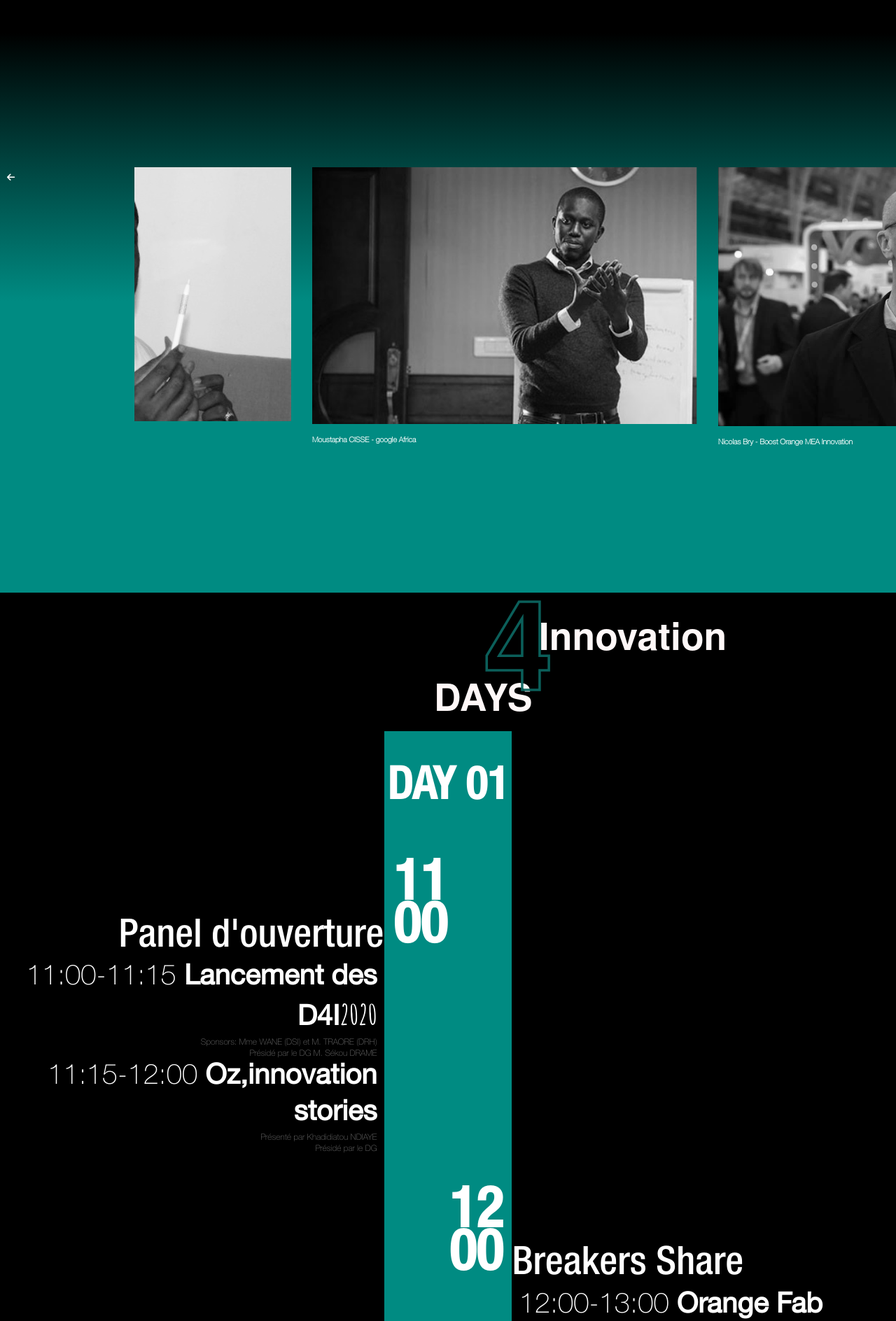
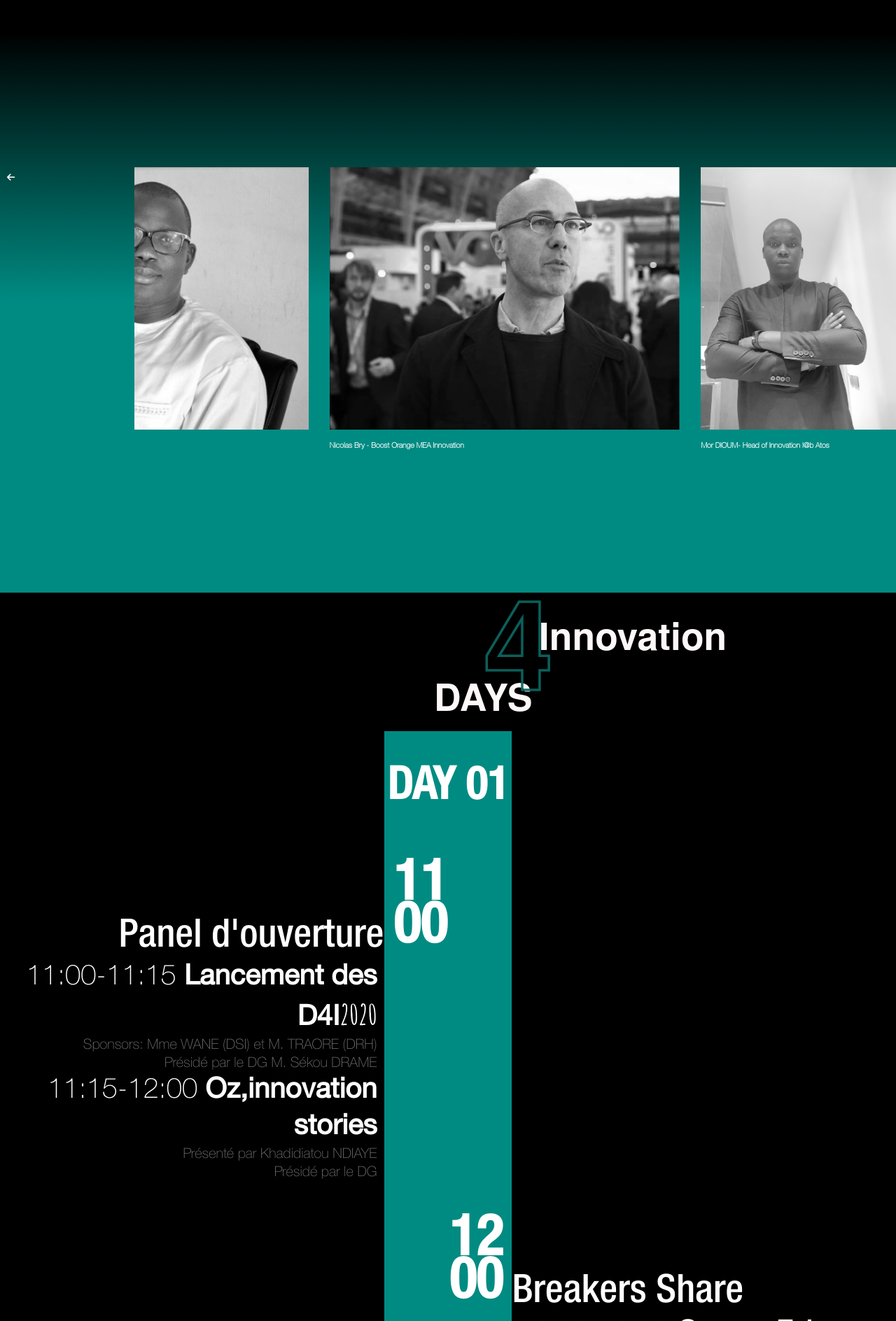
Before and after one commit to mouhagaye/Days4Innovation, a Flask app: page /presentationDays4innovation in a window 1280 px wide. Shown: the part 1307-3195 px from the top of the page at 70% size. Run offline with Flask 2, Linux system fonts and the light colour scheme; some libraries are stand-ins or nearby versions.

Commit message:
integration des template

```diff
--- a/docker-compose.yml
+++ b/docker-compose.yml
@@ -1,4 +1,4 @@
-version: "3.8"
+version: "2"
 services:
   app:
     build: .
--- a/static/css/styles.css
+++ b/static/css/styles.css
@@ -493,6 +493,11 @@ header {
   background: linear-gradient(180deg, black 0%, #008b82 48%);
 }
 
+.slick-slide img {
+  width: auto;
+  height: 375px;
+}
+
 .caroussel-item {
   padding-right: 30px;
 }
@@ -687,7 +692,7 @@ ul {
 .presentateur {
   color: #707070;
   font-family: "HelveticaNeue35";
-  font-size: 0.75rem;
+  font-size: 1.25rem;
   font-weight: light;
 }
 
--- a/static/css/styles.scss
+++ b/static/css/styles.scss
@@ -403,11 +403,16 @@ header {
     rgba(0, 139, 130, 1) 48%
   );
 }
+.slick-slide img {
+  width: auto;
+  height: 375px;
+}
 .caroussel-item {
   padding-right: 30px;
   h5 {
     font-family: $helv35-font;
   }
+
 }
 .slide-arrow {
   position: absolute;
@@ -538,7 +543,7 @@ ul {
 .presentateur {
   color: $primary-colors-hover;
   font-family: $helv35-font;
-  font-size: 0.75rem;
+  font-size: 1.25rem;
   font-weight: light;
 }
 
--- a/templates/index.html
+++ b/templates/index.html
@@ -70,7 +70,7 @@
     <div class="hero-call-to-action">
         <div class="bottom-button">
             <a href="{{ url_for('presentationDays4innovation')}}" class="button-participate ">
-                <h2> inscrivez vous... </h2>
+                <h2> en savoir plus... </h2>
             </a>
         </div>
     </div>
--- a/templates/presentationDays4innovation.html
+++ b/templates/presentationDays4innovation.html
@@ -43,7 +43,7 @@
                 <li><a href="#Apropos">A propos</a></li>
             </ul>
         </div>
-        <a href="{{url_for('registration')}}" class="button-participate"> PARTICIPEZ...</a>
+        <a href="{{ url_for('registration')}}" class="button-participate"> PARTICIPEZ...</a>
 
         <div class="hero-img">
             <img src="static/images/macLineBreakers.png" alt="macbook illustration">
@@ -61,23 +61,60 @@
                 Venez vivre avec nous, comme jamais, l’innovation chez SONATEL.
             </p>
         </div>
-        <a href="{{url_for('registration')}}" class="big-button-participate">
+        <a href="{{ url_for('registration')}}" class="big-button-participate">
             Enregistrez vous <br> maintenant!
         </a>
 
         <div id="Speaker" class="caroussel-wrapper">
             <div class="caroussel-item">
-                <img src="static/images/cisse-Google.png" alt="cisse google">
-                <h5>Moustapha CISSE - google Africa</h5>
+                <img src="static/images/DG.jpg" alt="Sékou Dramé">
+                <h5>Sékou DRAME - Directeur Général SONATEL</h5>
+            </div>
+            <div class="caroussel-item">
+                <img src="static/images/mary-teuw-niane.jpg" alt="MT Niane">
+                <h5>Pr Mary Teuw NIANE -Membre de l'Académie nationale des Sciences et Techniques du Sénégal</h5>
+            </div>
+            <div class="caroussel-item">
+                <img src="static/images/Moustaphabamtu.jpg" alt="Moustapha DIOUF">
+                <h5>Mohamed Moustapha DIOUF - Directeur Général Baamtu</h5>
             </div>
             <div class="caroussel-item">
                 <img src="static/images/nico.png" alt="nico AMEA">
                 <h5>Nicolas Bry - Boost Orange MEA Innovation</h5>
             </div>
             <div class="caroussel-item">
-                <img src="static/images/bigs.png" alt="Birahim sonatel">
-                <h5>El Hadji Birahim GUEYE -innovation Lab SONATEL</h5>
+                <img src="static/images/Mor.jpg" alt="Mor">
+                <h5>Mor DIOUM- Head of Innovation l@b Atos</h5>
             </div>
+            <div class="caroussel-item">
+                <img src="static/images/sandene.jpg" alt="sandéné">
+                <h5>Sandéné NDAO - Head Of Technology Shared Service Orange MEA </h5>
+            </div>
+            <div class="caroussel-item">
+                <img src="static/images/R-Solange.jpg" alt="solange">
+                <h5>Rokhaya Solange NDIR - Economie et écosystème numérique SONATEL </h5>
+            </div>
+            <div class="caroussel-item">
+                <img src="static/images/Kalidou.png" alt="Kalidou">
+                <h5>Kalidou SY - Intragrateur & admin. de Services SONATEL</h5>
+            </div>
+            <div class="caroussel-item">
+                <img src="static/images/CTDIOP.jpg" alt="Kalidou">
+                <h5>Cheikh Tidiane DIOP - Responable Open Innovation SONATEL</h5>
+            </div>
+            <div class="caroussel-item">
+                <img src="static/images/Aissatou.jpg" alt="Aissatou">
+                <h5> Aissatou DIAGNE BA - Responsable contrôle de gestion Cluster SONATEL</h5>
+            </div>
+            <div class="caroussel-item">
+                <img src="static/images/Sire.jpg" alt="Aissatou">
+                <h5>Sire DIAGNE - Administrateur Systeme  SONATEL</h5>
+            </div>
+            <div class="caroussel-item">
+                <img src="static/images/Cheick-NDONGO.jpg" alt="Kalidou">
+                <h5>Cheikh NDONGO - Senior Architect Big Data SONATEL</h5>
+            </div>
+
         </div>
         <div id="Agenda" class="D4I-logo">
             <img src="static/images/innovation-days logo.svg" alt="">
@@ -135,16 +172,16 @@
             <ul>
                 <li>
                     <div class="title"> <span class="item-hour">14:30-15:30 </span>Intrapreneur factory</div>
-                    <div class="presentateur">Présenté  par le Nicolas Bry
+                    <div class="presentateur">Présenté par le Nicolas Bry
                         <br>Présidé par DRH- M. Ibrahima TRAORE
-                        </div>
+                    </div>
                 </li>
                 <li>
 
                     <div class="title"> <span class="item-hour">15:30-16:30 </span>Koori- Design Thinking</div>
                     <div class="presentateur">Présenté par kalidou Sy,Papa Saliou MBODJI
-                        <br>Présidé par le DSI-  Mme Racky Sada WANE
-                       </div>
+                        <br>Présidé par le DSI- Mme Racky Sada WANE
+                    </div>
                 </li>
             </ul>
         </div>
@@ -160,17 +197,19 @@
             <div class="item-theme">Innovation Panel</div>
             <ul>
                 <li>
-                    <div class="title"><span class="item-hour">09:00-10:15 </span>Open innovation en Afrique </div>
-                    <div class="presentateur">Panélistes : Rokhaya S. NDIR, Mor DIOUM Atos, Cheikh.T. DIOP, Florent YOUZAN (SG ilab)
-                        <br>Présidé par  DCIRE, M. Karim MBENGUE</div>
+                    <div class="title"><span class="item-hour">09:00 10:00 </span>Open innovation en Afrique </div>
+                    <div class="presentateur"> Modération: Rokhaya S. NDIR <br>Panélistes : Mor DIOUM Atos, Cheikh.T.
+                        DIOP, Florent YOUZAN (SG ilab)
+
                 </li>
 
                 <li>
                     <div class="title"><span class="item-hour">11:00-12:00 </span>AI and Data innovation pour telcos
                     </div>
-                    <div class="presentateur">Panélistes:  Moustapha DIOUF, Sandéné NDAO, Cheikh Ndongo, Papa Ngal DIAO
+                    <div class="presentateur"> Modération: Birahim GUEYE <br> Panélistes: Moustapha DIOUF, Sandéné NDAO,
+                        Cheikh Ndongo, Papa Ngal DIAO
                         Présidé par DSD, M. Omar G. NDIAYE
-                        </div>
+                    </div>
                 </li>
             </ul>
         </div>
@@ -184,7 +223,7 @@
                 <li>
                     <div class="title"> <span class="item-hour">10:00-11:00 </span>Innovation et Formation
                     </div>
-                    <div class="presentateur">Panélistes:  Pr. Mary teuw Niane                    </div>
+                    <div class="presentateur">Modération: Birahim GUEYE Panélistes: Pr. Mary teuw Niane </div>
                 </li>
             </ul>
         </div>
@@ -199,7 +238,7 @@
 
                     <div class="title"><span class="item-hour"> 14:30-15:30 </span>Présentation des linebreakers
                     </div>
-                    <div class="presentateur">Sire et Aissatou</div>
+                    <div class="presentateur">Présentation: Sire DIAGNE et Aissatou Diagne BA</div>
                 </li>
                 <li>
 
@@ -216,8 +255,8 @@
         </div>
 
         <div class="footer">
-            <a href="{{url_for('registration')}}" class="button-participate">
-                <h2> Let's Go... </h2>
+            <a href="{{ url_for('registration')}}" class="button-participate">
+                <h2> Vous en êtes ... </h2>
             </a>
 
             <div class="logo">
@@ -242,7 +281,13 @@
             speed: 300,
             slidesToShow: 1,
             centerMode: true,
+            width: 375,
+            height: 100,
             variableWidth: true,
+            autoplay: true,
+            autoplaySpeed: 1500,
+            slidesToShow:3,
+  slidesToScroll:2,
             prevArrow: '<div class="slide-arrow prev-arrow"><i class="fa fa-arrow-right"></i></div>',
             nextArrow: '<div class="slide-arrow next-arrow"><i class="fa fa-arrow-left"></i></div>'
         });
--- a/templates/thx.html
+++ b/templates/thx.html
@@ -2,14 +2,14 @@
 <html lang="en">
 <head>
     <meta charset="UTF-8">
-    <link rel="stylesheet" href="{{url_for('static' ,filename='css/styles.css')}}">
+    <link rel="stylesheet" href="{{url_for('static', filename='css/styles.css')}}">
     <meta name="viewport" content="width=device-width, initial-scale=1.0">
     <title>Thx a lot</title>
 </head>
 <body>
     <div class="thx-wrapper">
         <div class="animated-log">
-            <a href="{{ url_for('presentationDays4innovation')}}"><img src="static/images/logoLB.gif" alt="LB animated logo"></a>
+            <a href="{{ url_for('index')}}"><img src="static/images/logoLB.gif" alt="LB animated logo"></a>
 
         </div>
         <h1>
```
Also changed, not shown: templates/registration.html (+17 -17 lines), static/images/Aissatou.jpg (added), static/images/CTDIOP.jpg (added), static/images/DG.jpg (added), static/images/Mor.jpg (added), static/images/Moustaphabamtu.jpg (added), static/images/Sire.jpg (added), static/images/mary-teuw-niane.jpg, static/images/sandene.jpg (added), 2 other files.
